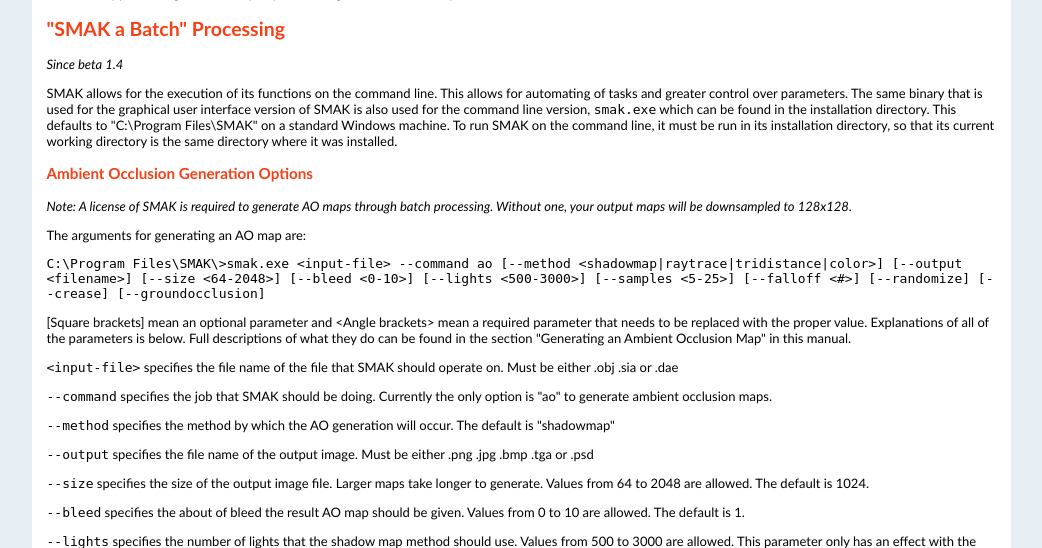
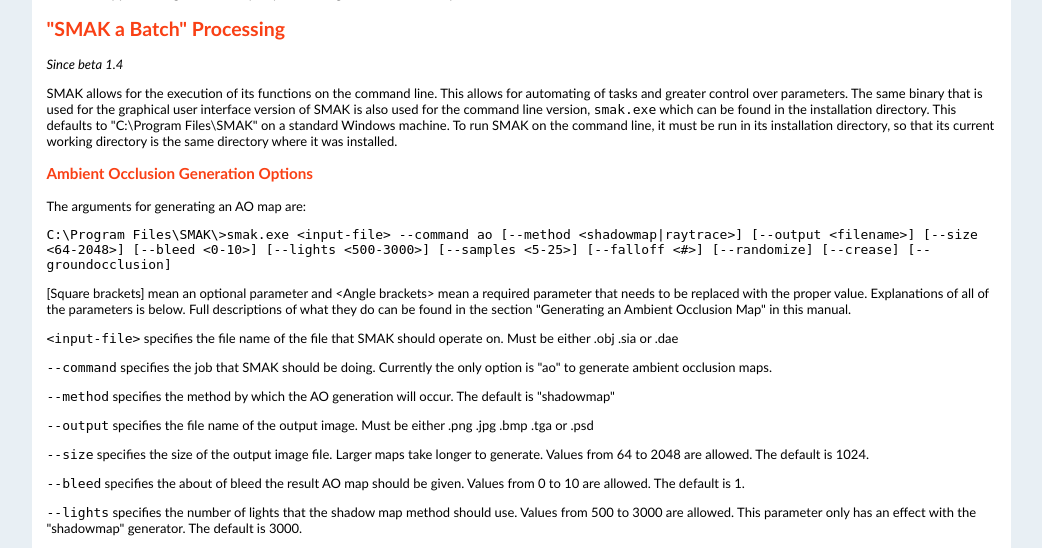
Before and after one commit to BSVino/SMAK-Website, a PHP site: page /manual/ in a window 1280 px wide. Shown: the part 3499-4047 px from the top of the page, without its empty margins (119-1161 px from the left). Run offline with PHP 8.4, Linux system fonts and the light colour scheme; data that the repository does not hold is empty.

Commit message:
Manual updates

```diff
--- a/htdocs/manual/index.php
+++ b/htdocs/manual/index.php
@@ -130,11 +130,9 @@
 
 <h3>Ambient Occlusion Generation Options</h3>
 
-<em>Note: A license of SMAK is required to generate AO maps through batch processing. Without one, your output maps will be downsampled to 128x128.</em>
-
 <p>The arguments for generating an AO map are:</p>
 
-<p><span class="code">C:\Program Files\SMAK\&gt;smak.exe &lt;input-file&gt; --command ao [--method &lt;shadowmap|raytrace|tridistance|color&gt;] [--output &lt;filename&gt;] [--size &lt;64-2048&gt;] [--bleed &lt;0-10&gt;] [--lights &lt;500-3000&gt;] [--samples &lt;5-25&gt;] [--falloff &lt;#&gt;] [--randomize] [--crease] [--groundocclusion]</span></p>
+<p><span class="code">C:\Program Files\SMAK\&gt;smak.exe &lt;input-file&gt; --command ao [--method &lt;shadowmap|raytrace&gt;] [--output &lt;filename&gt;] [--size &lt;64-2048&gt;] [--bleed &lt;0-10&gt;] [--lights &lt;500-3000&gt;] [--samples &lt;5-25&gt;] [--falloff &lt;#&gt;] [--randomize] [--crease] [--groundocclusion]</span></p>
 
 <p>[Square brackets] mean an optional parameter and &lt;Angle brackets&gt; mean a required parameter that needs to be replaced with the proper value. Explanations of all of the parameters is below. Full descriptions of what they do can be found in the section "Generating an Ambient Occlusion Map" in this manual.</p>
 
```
